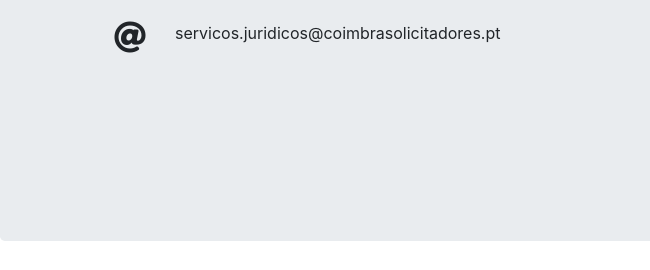
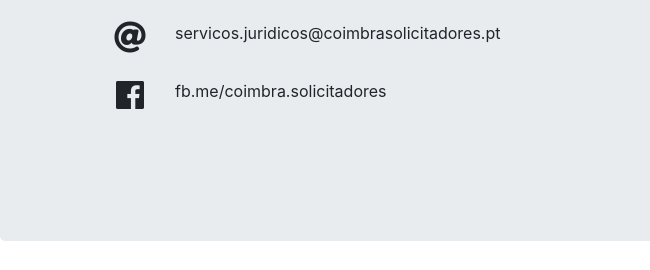
Before and after one commit to coimbrasolicitadores/coimbrasolicitadores.github.io, a plain HTML site: page index.html in a window 1280 px wide. Shown: the part 1067-1337 px from the top of the page, 0-650 px from the left. Drawn offline with nearby package versions, Linux system fonts and the light colour scheme; some packages are replaced by stand-ins of ours; grey boxes are pictures that could not be loaded.

Commit message:
add fb link

```diff
--- a/index.html
+++ b/index.html
@@ -200,6 +200,20 @@
 										<a href="mailto:servicos.juridicos@coimbrasolicitadores.pt" target="_blank">servicos.juridicos@coimbrasolicitadores.pt</a>
 									</div>
 								</div>
+								<br>
+								<div class="row no-gutters">
+									<div class="col-2 text-center">
+										<i class="fab fa-facebook"></i>
+									</div>
+									<div class="col-10">
+										<a href="https://fb.me/coimbra.solicitadores" target="_blank">fb.me/coimbra.solicitadores</a>
+									</div>
+								</div>
+
+
+
+
+
 							</div>
 							<div class="col-md-6" id="map">
 							</div>
--- a/style.css
+++ b/style.css
@@ -30,6 +30,6 @@ body
 	color:inherit;
 }
 
-#Contactos i.fas {
+#Contactos i {
 	font-size: xx-large;
 }
```
